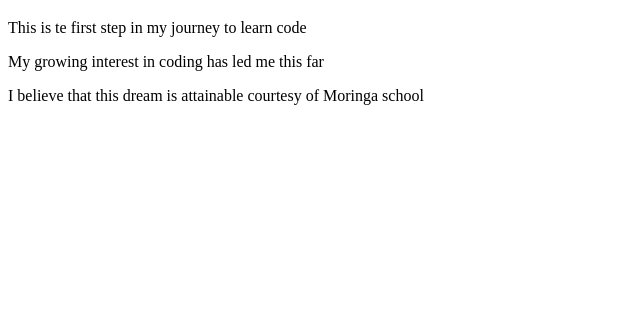
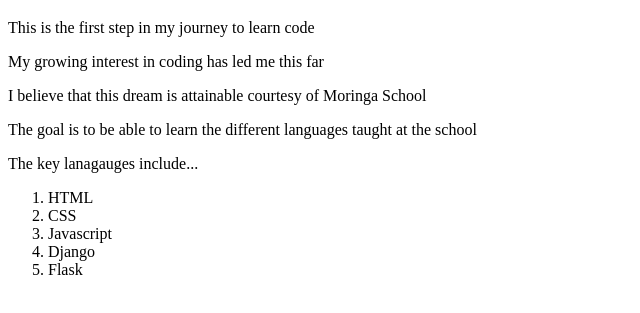
Before and after one commit to Evance23/myschoolproject, a plain HTML site: page index.html in a window 1280 px wide. Shown: the part 61-374 px from the top of the page, without its empty margins (0-640 px from the left). Drawn offline with Linux system fonts and the light colour scheme.

Commit message:
Add ordered list

```diff
--- a/index.html
+++ b/index.html
@@ -8,9 +8,18 @@
 </head>
 <body>
     <h1> The Journey Begins</h1>
-    <p> This is te first step in my journey to learn code</p>
+    <p> This is the first step in my journey to learn code</p>
     <p> My growing interest in coding has led me this far</p>
-    <p>I believe that this dream is attainable courtesy of Moringa school</p>
+    <p>I believe that this dream is attainable courtesy of Moringa School</p>
+    <p> The goal is to be able to learn the different languages taught at the school</p>
+    <p>The key lanagauges include...</p>
+    <ol>
+        <li>HTML</li>
+        <li>CSS</li>
+        <li>Javascript</li>
+        <li>Django</li>
+        <li>Flask</li>
+    </ol>
 
 </body>
 </html>
```
